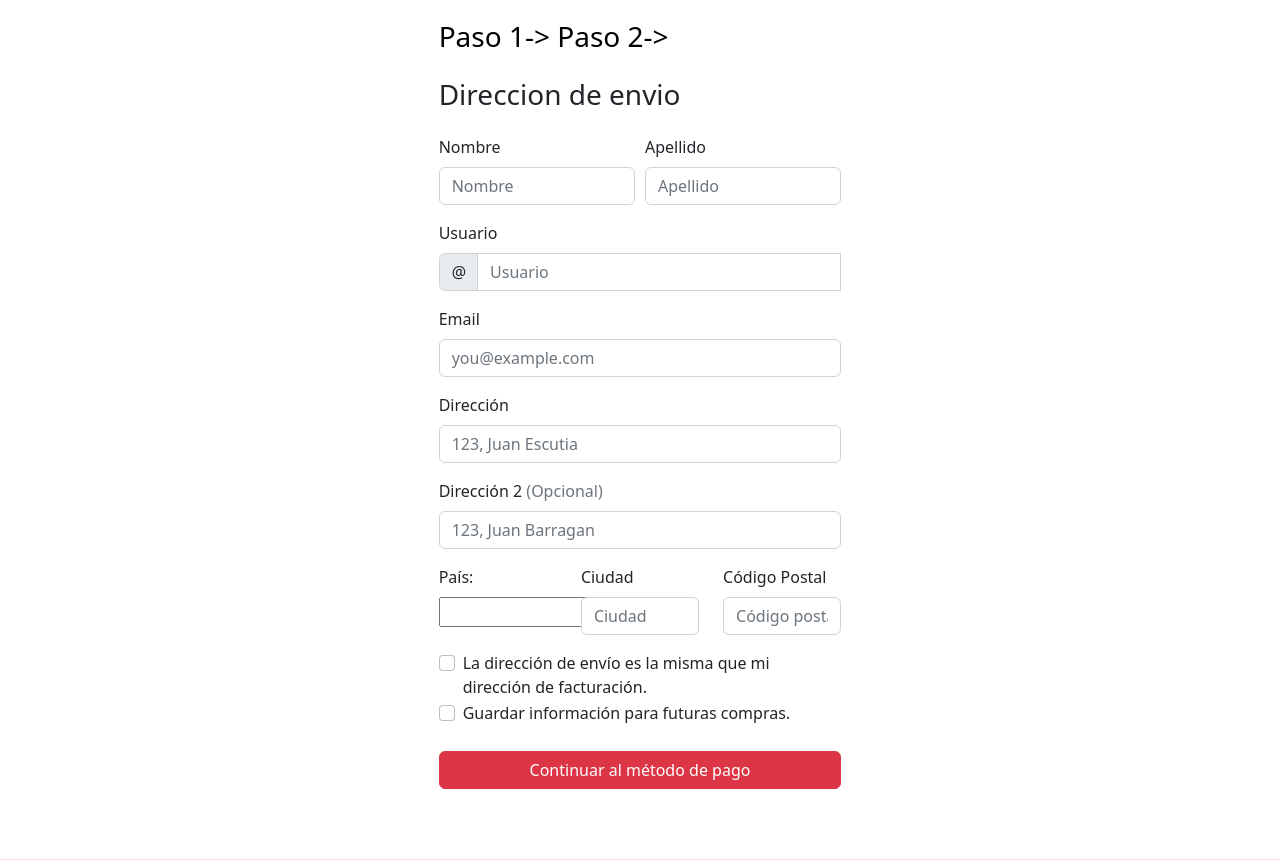
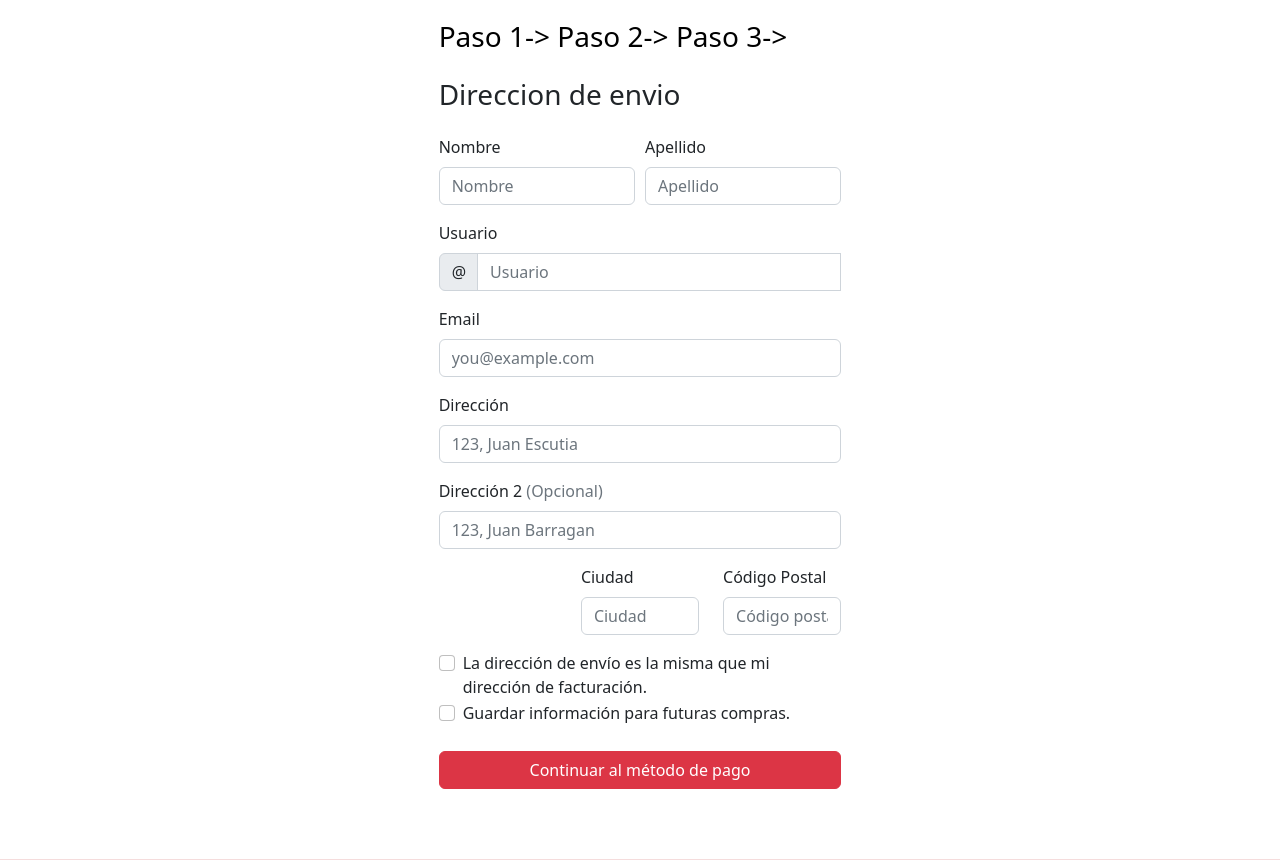
Before and after one commit to NotLuffyJustPeter/proyfinal, a PHP site: page /direccionenvio.php in a window 1280 px wide. Shown: the part 70-930 px from the top of the page. Run offline with PHP 8.4, Linux system fonts and the light colour scheme; data that the repository does not hold is empty; some libraries are stand-ins or nearby versions; some web fonts are replaced.

Commit message:
Update direccionenvio.php
Puse un link al paso 3 porque no me deja pasar a datoscompra.php

```diff
--- a/direccionenvio.php
+++ b/direccionenvio.php
@@ -27,7 +27,7 @@ if (isset($_SESSION['carrito']) && count($_SESSION['carrito']) > 0) {
 <body>
 		<?php include 'header.php'; ?>
 		<div class="col-md-4 container bg-default">
-			<h3><a href="desglosecompra.php">Paso 1-> </a> <a href="direccionenvio.php">Paso 2-></a></h3>
+			<h3><a href="desglosecompra.php">Paso 1-> </a> <a href="direccionenvio.php">Paso 2-></a> <a href="datoscompra.php">Paso 3-></a> </h3>
 			<h3 class="my-4">
 					Direccion de envio
 			</h3>
@@ -85,8 +85,7 @@ if (isset($_SESSION['carrito']) && count($_SESSION['carrito']) > 0) {
 
 				<div class="row">
             <div class="col-md-4 form-group">
-				<label for="pais">País:</label>
-    			<input type="text" id="pais" name="pais" value="<?php echo htmlspecialchars($paisSeleccionado); ?>" readonly>
+				<p><?php echo htmlspecialchars($paisSeleccionado); ?></p>
             </div>
 
             <div class="col-md-4 form-group">
@@ -118,16 +117,17 @@ if (isset($_SESSION['carrito']) && count($_SESSION['carrito']) > 0) {
 					<label for="same-adress" class="form-check-label"></label>
 					</div>
           <br>
-					<button id="btnContinuarPago" class="btn btn-danger bt-lg btn-block" type="submit" onsubmit="validarFormulario()">Continuar al método de pago</button>
+					<button id="btnContinuarPago" class="btn btn-danger bt-lg btn-block" type="submit">Continuar al método de pago</button>
 
 			</form>
 		</div>
     <script>
        document.getElementById("btnContinuarPago").addEventListener("click", function(event) {
          // Validar campos del formulario
+		 validarFormulario();
          if (!validarFormulario()) {
            event.preventDefault();
-           return false;
+           return;
          }
          var nuevaPagina = "datoscompra.php";
          window.location.href = nuevaPagina;
```
